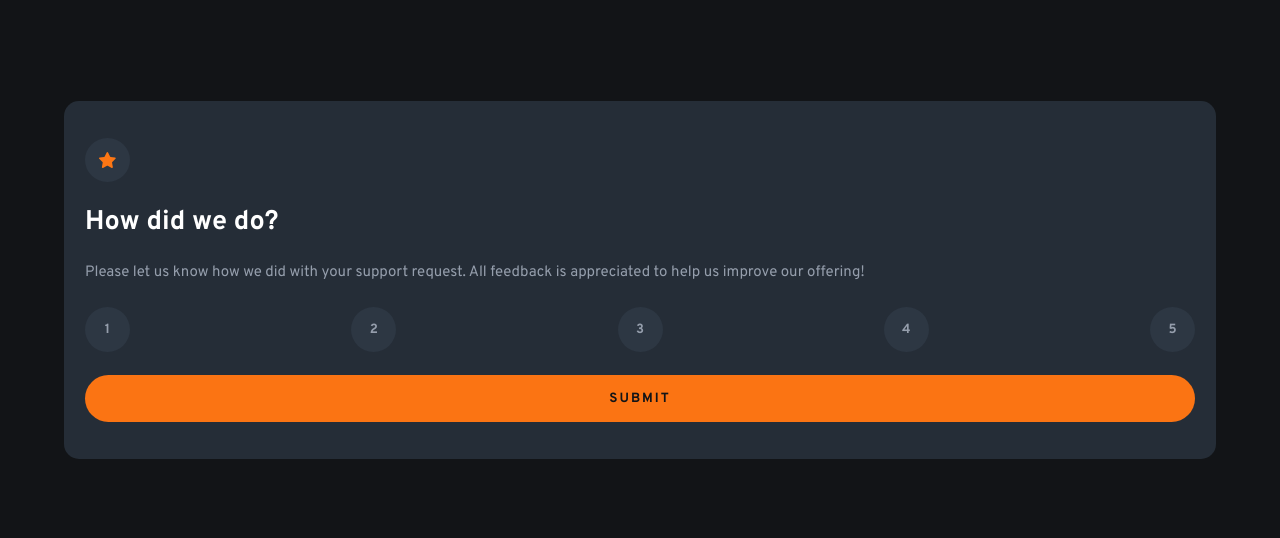
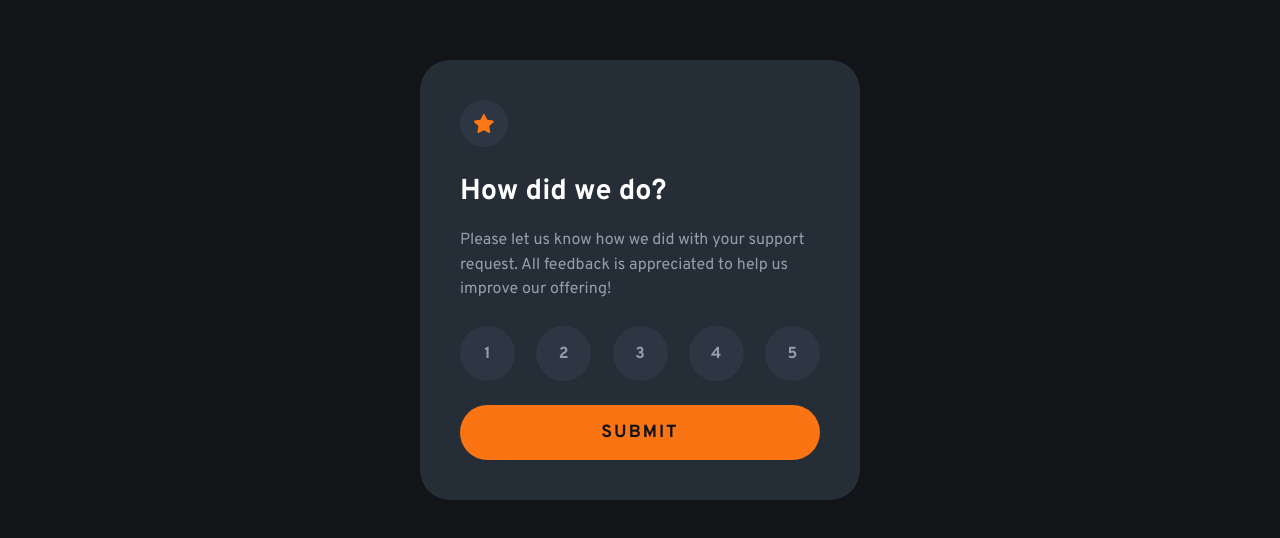
Before and after one commit to Shikamaru007/Interactive-rating-component, a plain HTML site: page index.html in a window 1280 px wide. Shown: the part 120-658 px from the top of the page. Drawn offline with Linux system fonts and the light colour scheme.

Commit message:
all done

```diff
--- a/styles.css
+++ b/styles.css
@@ -16,13 +16,18 @@ body {
     background-color: hsl(216, 12%, 8%);
     color: white;
 }
+h1 {
+    line-height: 1.5;
+    margin-bottom: -10px;
+}
 .container {
     background-color: hsl(213, 19%, 18%);
+    max-width: 340px;
     width: 90%;
     display: flex;
     flex-direction: column;
     padding: 2.5rem 1.4rem;
-    gap: 1.5rem;
+    gap: 1.2rem;
     border-radius: 15px;
 }
 .image-container {
@@ -92,6 +97,9 @@ h1 {
     height: 45px;
     border: none;
 }
+.submit-btn:hover {
+    background-color: white;
+}
 .hidden {
     display: none;
 }
@@ -109,3 +117,33 @@ h1 {
     border-radius: 20px;
     font-weight: 400;
 }
+
+
+@media screen and (min-width:620px){
+    html{
+        font-size: 16px;
+    }
+    .container{
+        max-width: 440px;
+        padding: 2.5rem;
+        border-radius: 30px;
+        gap: 1.5rem;
+    }
+    .buttons {
+        width: 55px;
+        height: 55px;
+        font-size: 1rem;
+    }
+    .submit-btn {
+        font-size: 1.1rem;
+    }
+    .tnx-image-container {
+        width: 10.5rem;
+    }
+    .selected {
+        width: 55px;
+        height: 55px;
+        border: none;
+        font-size: 1rem;
+    }
+}
```
